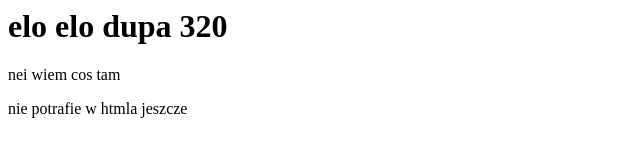
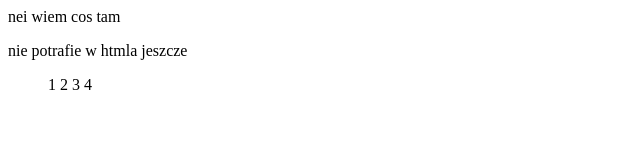
Before and after one commit to extersen/grzybeq.ml, a plain HTML site: page index.html in a window 1280 px wide. Shown: the whole page, without its empty margins (0-640 px from the left). Drawn offline with Linux system fonts and the light colour scheme.

Commit message:
Update index.html

```diff
--- a/index.html
+++ b/index.html
@@ -2,8 +2,18 @@
   <head>
   </head>
   <body>
-   <h1>elo elo dupa 320</h1>
+   <h1><m></h1>
     <p>nei wiem cos tam </p>
    <header> nie potrafie w htmla jeszcze</header>
+     <ul>
+       1
+       2
+       3
+       4
+       </ul>
+
+
+
+
   </body>
   </html>
```
